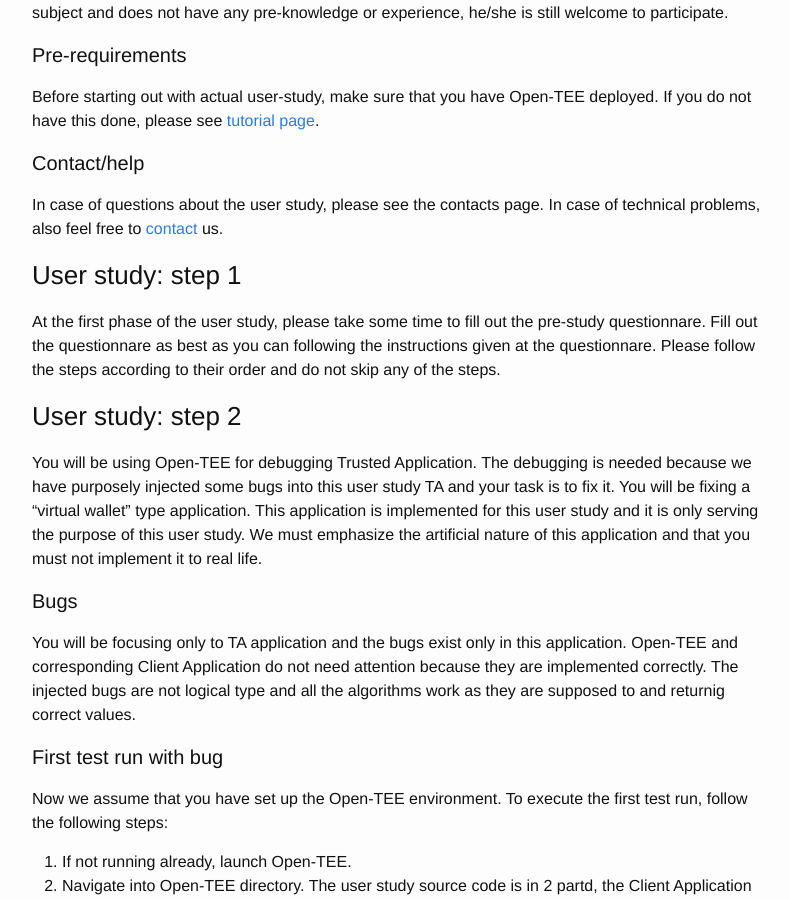
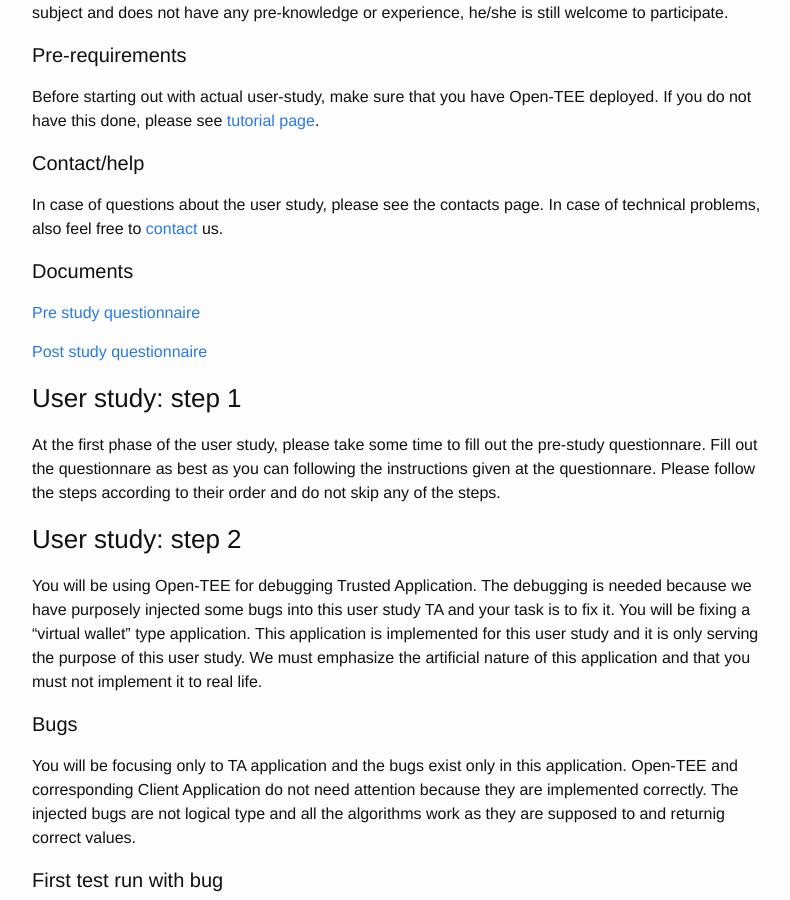
Before and after one commit to Open-TEE/Open-Tee.github.io, a Jekyll site: the page built from user_study.md, in a window 1280 px wide and 900 px high, scrolled down 541 px. Shown: the whole window, without its empty margins (238-1028 px from the left). Built offline with Jekyll 4.4.1, drawn with Linux system fonts in a browser that asks for light colours.

Commit message:
Adding a link to questionaire documents
Signed-off-by: TanelDettenborn <tanel.dettenborn@gmail.com>

```diff
--- a/user_study.md
+++ b/user_study.md
@@ -36,6 +36,11 @@ Open-TEE deployed. If you do not have this done, please see
 In case of questions about the user study, please see the contacts page.
 In case of technical problems, also feel free to
 [contact](/contact/) us.
+
+#### Documents
+[Pre study questionnaire](https://github.com/Open-TEE/Open-Tee.github.io/tree/master/documents)
+
+[Post study questionnaire](https://github.com/Open-TEE/Open-Tee.github.io/tree/master/documents)
 
 ### User study: step 1
 At the first phase of the user study, please take some time to fill
```
